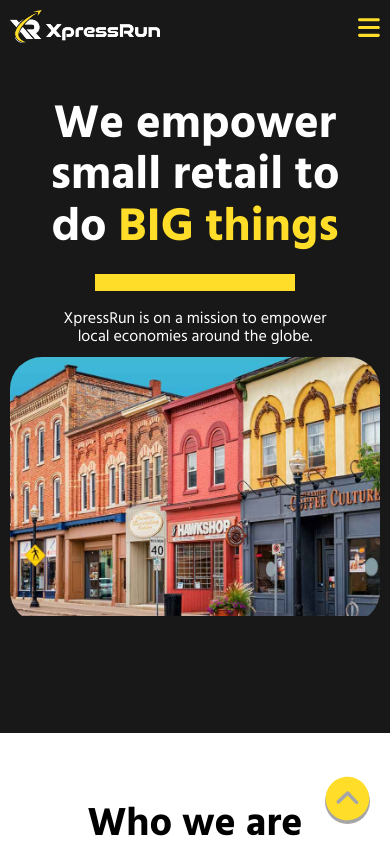
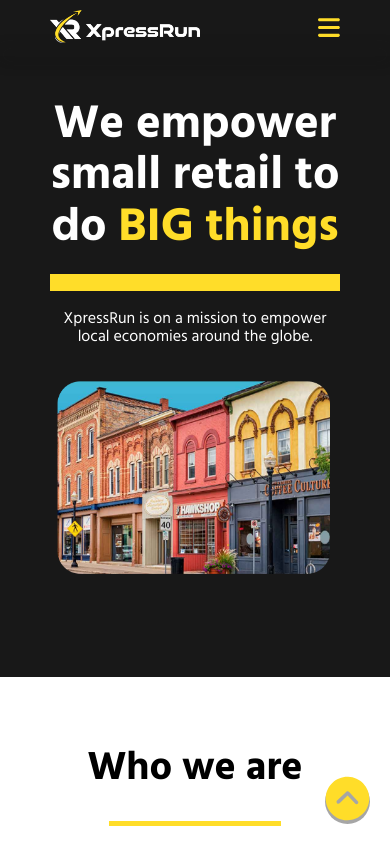
Before and after one commit to yoricky42/xpressrun_next_app, a Next.js app: page /about_us in a window 390 px wide. Shown: the top 844 px of the page. Built offline with nearby package versions, Linux system fonts and the light colour scheme.

Commit message:
basic next app

```diff
--- a/component/navbar/Navbar.jsx
+++ b/component/navbar/Navbar.jsx
@@ -17,7 +17,8 @@
   const [ToglleNav, SetToglleNav] = useState(false);
 
   const ChangeActiveLink = (activeLink) => {
-    setActive(activeLink);
+    setActive(activeLink),
+    SetToglleNav(false)
     console.log(active);
   };
 
--- a/component/navbar/navbar.module.css
+++ b/component/navbar/navbar.module.css
@@ -146,20 +146,14 @@
   background: #181818;
   height: max-content;
   transition: 0.3s;
-  box-shadow: 0 5px 3px #181818f6;
+  box-shadow: 0 5px 17px 2px rgba(24, 24, 24, 0.938);
 }
+
 .activeToggle {
   height: max-content !important;
   transition: 0.3s;
 }
-@media screen and (max-width: 332px) {
-  .navbar_logo_type_content_inner_logo{
-    width: 100px;
-  }
-  .fa_icon_type_navbar{
-    font-size: 21px;
-  }
-}
+
 @media screen and (max-width: 1087px) {
   .activeToggle {
     height: max-content !important;
@@ -189,12 +183,11 @@
     z-index: 2000;
     opacity: .98;
     overflow: hidden;
+    background: rgba(24, 24, 24, 0.929) ;
   }
   .nav_bar_link_type_content {
     padding-bottom: 20px !important;
   }
-}
-@media screen and (max-width: 1087px) {
   .navbar{
     background: #181818;
     color: white;
@@ -205,7 +198,7 @@
     top: 0;
     z-index: 1;
     width: 100%;
-    padding:10px 10px;
+    padding:10px 50px;
   }
   .drop_down_company_dropdown{
     position: relative;
@@ -243,3 +236,15 @@
   }
 
 }
+
+@media screen and (max-width: 332px) {
+  .navbar_logo_type_content_inner_logo{
+    width: 100px;
+  }
+  .fa_icon_type_navbar{
+    font-size: 21px;
+  }
+  .navbar{
+    padding:10px 10px;
+  }
+}
--- a/pages/about_us/about.module.css
+++ b/pages/about_us/about.module.css
@@ -9,8 +9,8 @@
   display: flex;
   justify-content: space-between;
   color: #fff;
-  padding: 190px 150px;
-  padding-bottom: 80px;
+  padding-bottom: 80px !important;
+  padding-top: 150px !important;
 }
 .firstAbouttext{
   line-height: 1.1;
@@ -90,12 +90,10 @@
   width: 75%;
 }
 
+
+
 @media screen and (max-width:947px) {
 
-  .firstAbout{
-    flex-direction: column;
-    align-items: center;
-  }
   .firstAbouttext {
     line-height: 1.1;
     display: flex;
@@ -107,6 +105,36 @@
   }
   .firstAboutImg img {
    margin-top: 50px;
+}
+}
+
+@media screen and (max-width:1085px) {
+  .firstAbout{
+    padding-bottom: 80px !important;
+    padding-top: 100px !important;
+  }
+}
+
+@media screen and (max-width:995px) {
+  .firstAbout{
+    flex-direction: column;
+    align-items: center;
+  }
+  .firstAboutImg{
+    margin-top: 30px;
+  }
+  .firstAboutSmall {
+    width: 100%;
+  }
+  .firstAboutLigneBottom{
+    width: 100%;
+    height: 17px;
+    background-color: #FFDD29;
+    margin: 20px 0;
+  }
+  .firstAbouttext {
+    line-height: 1.1;
+    text-align: center;
 }
 }
 
--- a/pages/about_us/index.jsx
+++ b/pages/about_us/index.jsx
@@ -25,7 +25,7 @@
         />
       </Head>
       <TopFunct />
-      <div className={`${style.firstAbout}`}>
+      <div className={`${style.firstAbout} paddingHomeCenter`}>
         <div className={`${style.firstAbouttext}`}>
           <div className={`${style.firstAboutBig}`}>We empower</div>
           <div className={`${style.firstAboutBig}`}>small retail to</div>
--- a/pages/retailers/retailers.module.css
+++ b/pages/retailers/retailers.module.css
@@ -256,7 +256,7 @@
 
 @media screen and (max-width: 1212px) {
   .businessPart1_partenerLogos {
-    padding: 100px 10px !important;
+    padding: 50px 10px !important;
   }
   .businessPart1ImageDashboard {
     width: 75%;
--- a/styles/globals.css
+++ b/styles/globals.css
@@ -59,3 +59,9 @@
 	  padding: 20px 0px !important;
 	}
 }
+
+@media screen and (max-width: 1085px) {
+	.paddingHomeCenter {
+	  padding: 20px 50px !important;
+	}
+}
```
Also changed, not shown: public/Assets/about/headimg1.png.
